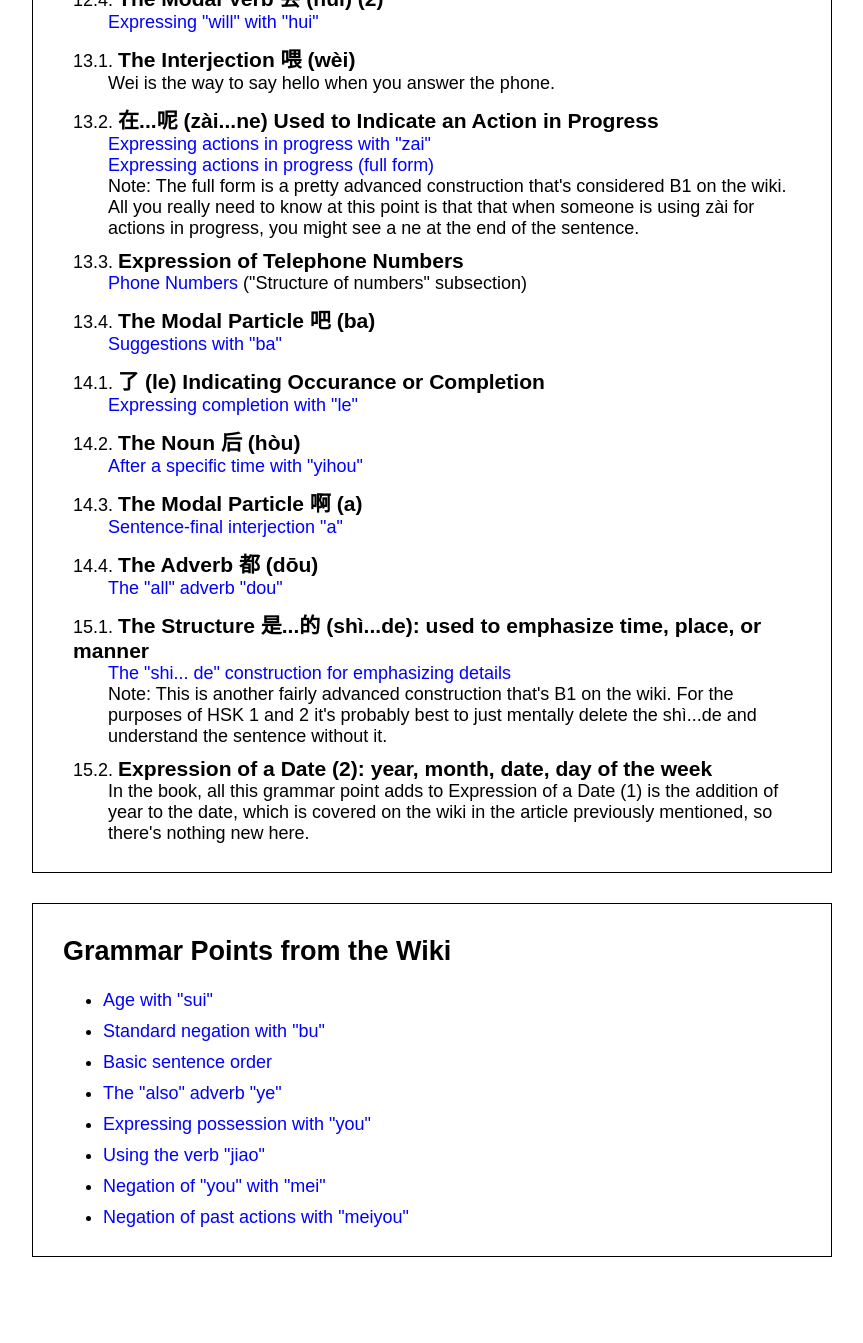
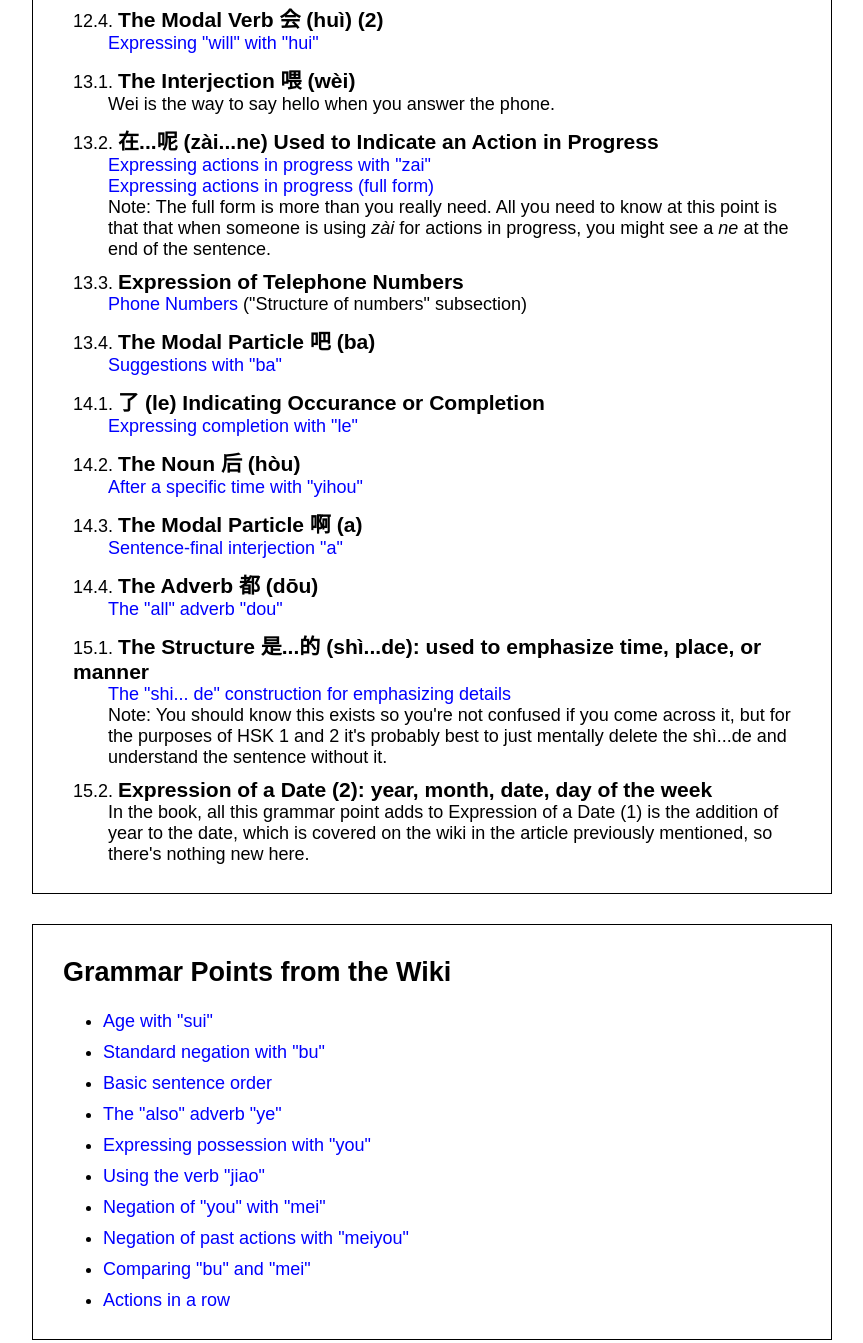
Before and after one commit to hsk-grammar/hsk-grammar.github.io, a plain HTML site: page grammar-points-hsk1.html in a window 1280 px wide. Shown: the part 3906-5249 px from the top of the page, without its empty margins (208-1071 px from the left). Before the commit the page ends 5193 px from the top, so only its background shows below. Drawn offline with Linux system fonts and the light colour scheme.

Commit message:
Update grammar-points-hsk1.html

```diff
--- a/grammar-points-hsk1.html
+++ b/grammar-points-hsk1.html
@@ -357,8 +357,8 @@ No wiki entry for kǒu, just remember it's the measure word for family members.
 <li seq="10.4">
 <h3 class="grammar-point">Imperative Sentences with 请 (qǐng)</h3>
 <div class="grammar-details">
-This is just the polite command, "please do X". Examples:
-请进 (qǐng jìn): Please come in.
+This is just the polite command, "please do X". Examples:<br />
+请进 (qǐng jìn): Please come in.<br />
 请坐 (qǐng zuò): Please sit.
 </div>
 </li>
@@ -461,7 +461,7 @@ Wei is the way to say hello when you answer the phone.
 
 <a target="_blank" href="https://resources.allsetlearning.com/chinese/grammar/Expressing_actions_in_progress_(full_form)">Expressing actions in progress (full form)</a><br />
 
-Note: The full form is a pretty advanced construction that's considered B1 on the wiki. All you really need to know at this point is that that when someone is using zài for actions in progress, you might see a ne at the end of the sentence.
+Note: The full form is more than you really need. All you need to know at this point is that that when someone is using <em>zài</em> for actions in progress, you might see a <em>ne</em> at the end of the sentence.
 </div>
 </li>
 
@@ -531,7 +531,7 @@ Note: The full form is a pretty advanced construction that's considered B1 on th
 
 <a target="_blank" href="https://resources.allsetlearning.com/chinese/grammar/The_%22shi..._de%22_construction_for_emphasizing_details">The "shi... de" construction for emphasizing details</a><br />
 
-Note: This is another fairly advanced construction that's B1 on the wiki. For the purposes of HSK 1 and 2 it's probably best to just mentally delete the shì...de and understand the sentence without it.
+Note: You should know this exists so you're not confused if you come across it, but for the purposes of HSK 1 and 2 it's probably best to just mentally delete the shì...de and understand the sentence without it.
 </div>
 </li>
 
@@ -558,7 +558,8 @@ In the book, all this grammar point adds to Expression of a Date (1) is the addi
 <li><a target="_blank" href="https://resources.allsetlearning.com/chinese/grammar/Using_the_verb_%22jiao%22">Using the verb "jiao"</a></li>
 <li><a target="_blank" href="https://resources.allsetlearning.com/chinese/grammar/Negation_of_%22you%22_with_%22mei%22">Negation of "you" with "mei"</a></li>
 <li><a target="_blank" href="https://resources.allsetlearning.com/chinese/grammar/Negation_of_past_actions_with_%22meiyou%22">Negation of past actions with "meiyou"</a></li>
-
+<li><a target="_blank" href="https://resources.allsetlearning.com/chinese/grammar/Comparing_%22bu%22_and_%22mei%22">Comparing "bu" and "mei"</a></li>
+<li><a target="_blank" href="https://resources.allsetlearning.com/chinese/grammar/Actions_in_a_row">Actions in a row</a></li>
 </ul>
 </div>
 
```
